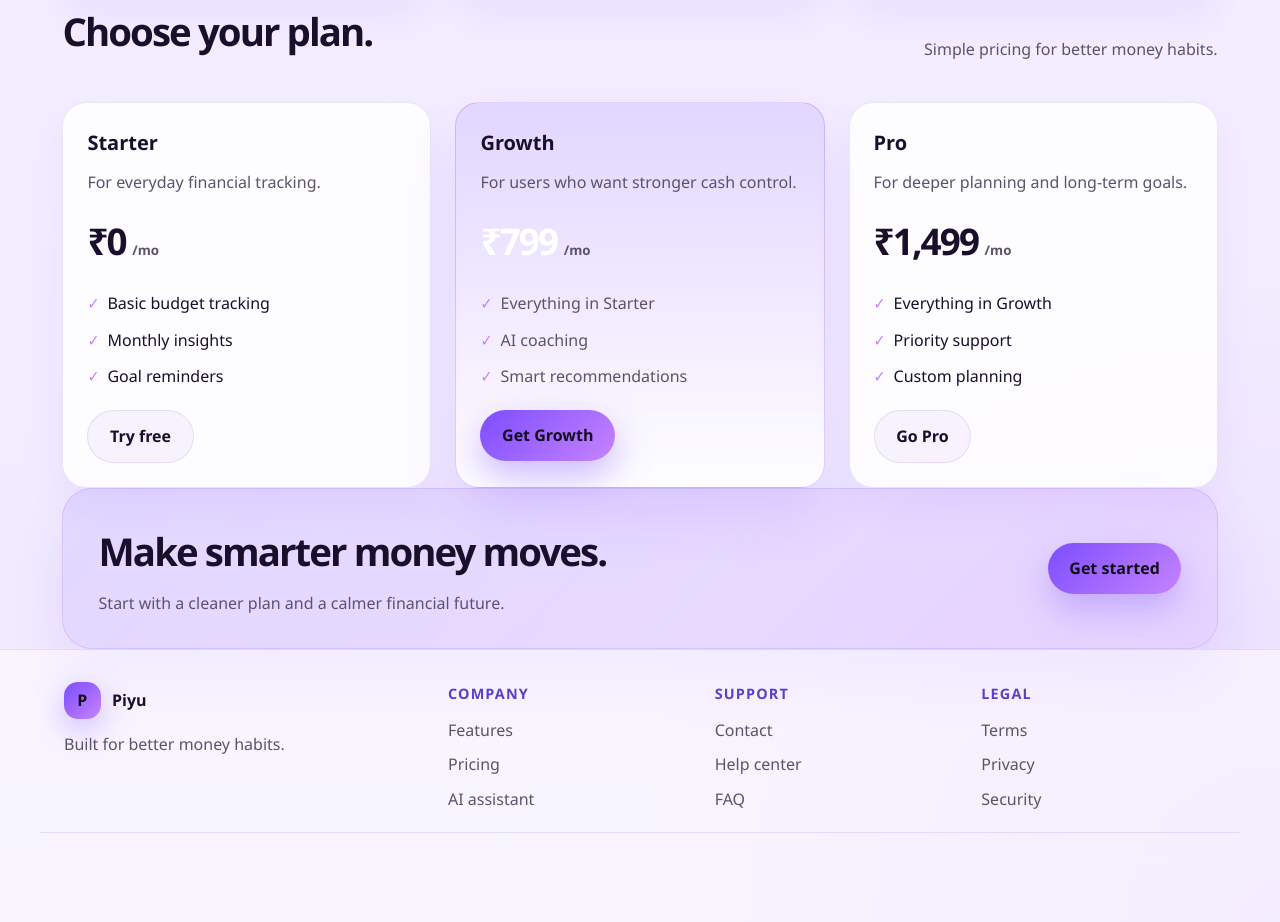
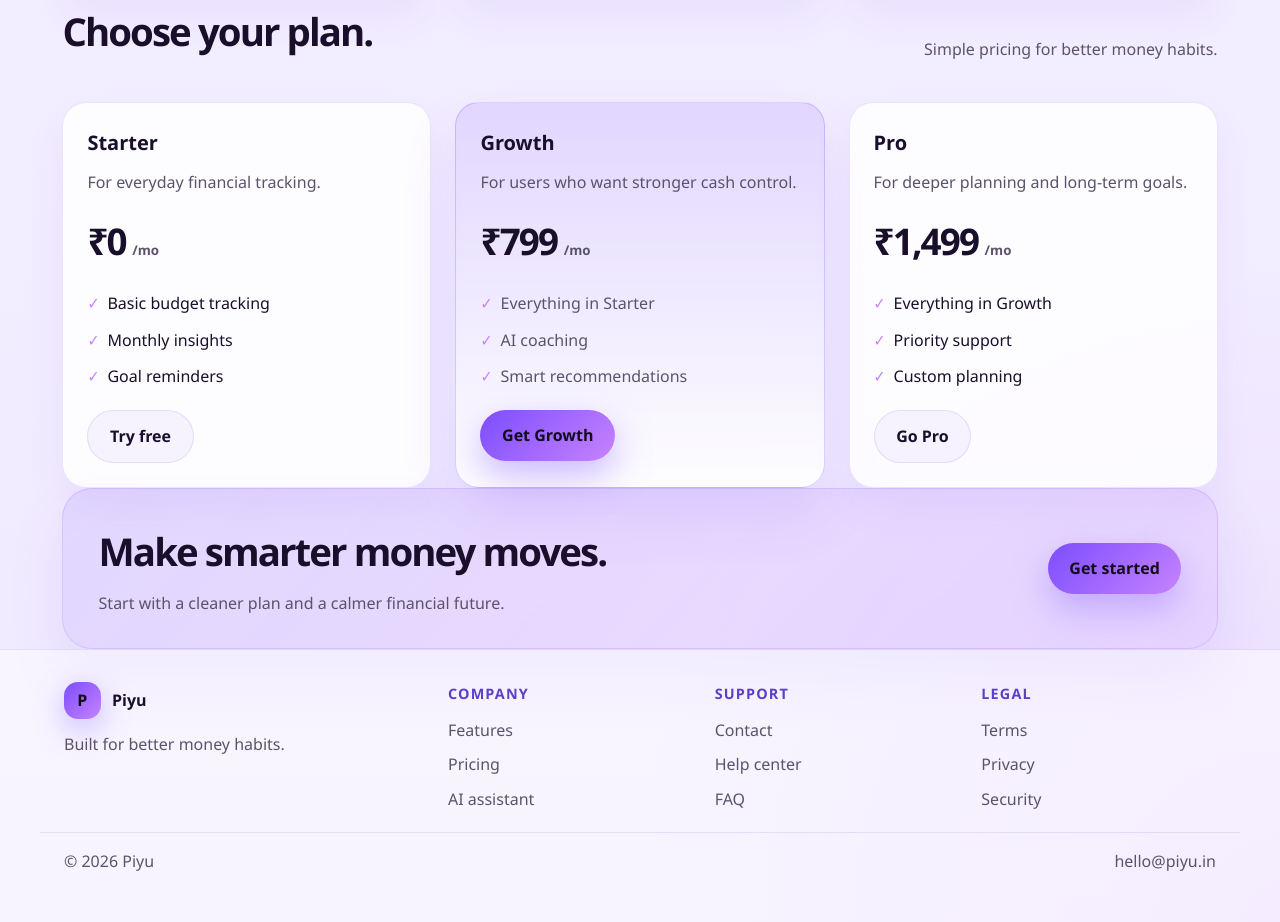
Before and after one commit to MayuriRamteke24/Finance-Advisor-Bot, a Flask app: page / in a window 1280 px wide. Shown: the part 1073-1995 px from the top of the page. Run offline with Flask 3, Linux system fonts and the light colour scheme.

Commit message:
Update styles for feature cards and plan prices; enhance color consistency and background effects

```diff
--- a/static/style.css
+++ b/static/style.css
@@ -422,6 +422,7 @@ section {
     border-radius: 24px;
     padding: 1.5rem;
     box-shadow: 0 18px 38px rgba(124, 77, 255, 0.08);
+    color: var(--text);
 }
 
 .feature-icon {
@@ -433,6 +434,7 @@ section {
     margin-bottom: 1rem;
     font-size: 1.35rem;
     background: linear-gradient(135deg, rgba(124, 77, 255, 0.14), rgba(199, 131, 255, 0.18));
+    color: var(--text);
 }
 
 .feature-card h3,
@@ -524,7 +526,7 @@ section {
 }
 
 .plan-card.popular .plan-price {
-    color: #fff;
+    color: var(--text);
 }
 
 .plan-price strong {
@@ -643,7 +645,7 @@ section {
     display: flex;
     justify-content: space-between;
     gap: 1rem;
-    color: rgba(245, 243, 255, 0.7);
+    color: var(--muted);
 }
 
 .compact-card {
```
Also changed, not shown: style.css (+6 -5 lines).
